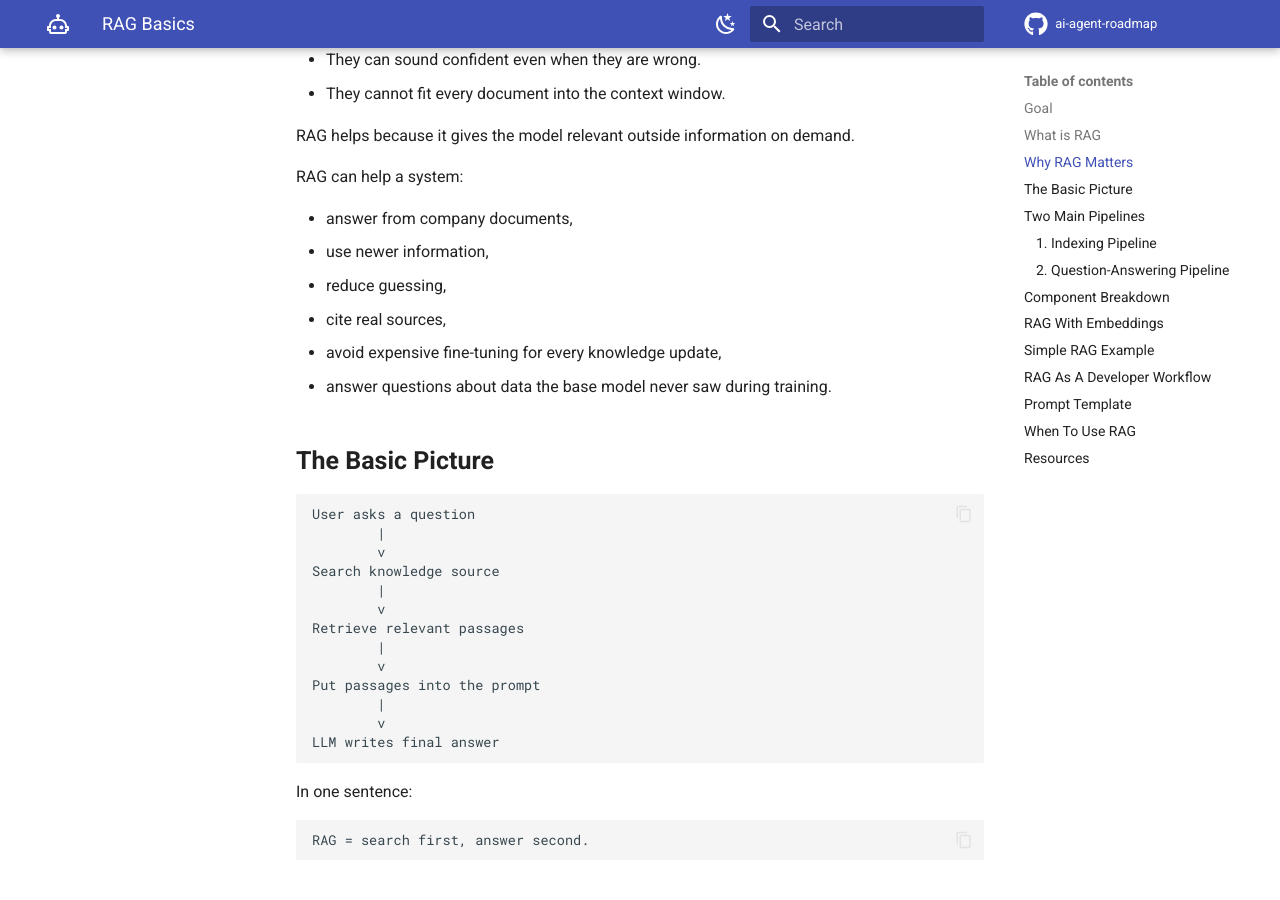
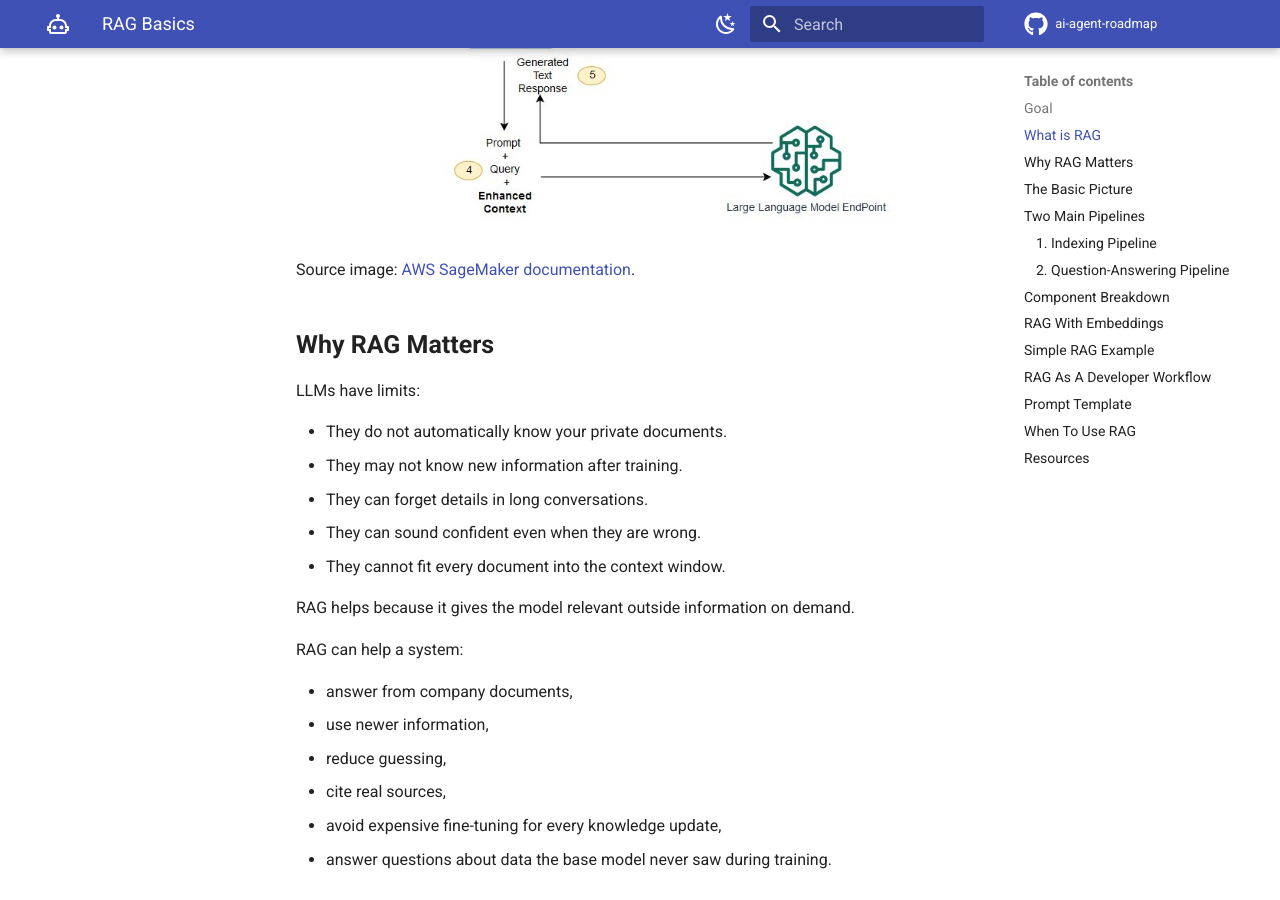
Before and after one commit to AceronX/ai-agent-roadmap, an MkDocs documentation site: the page built from docs/stages/02-llm-fundamentals/rag-basics/index.md, in a window 1280 px wide and 900 px high, scrolled down 1346 px. Built offline with MkDocs 1.6.1 and Material for MkDocs 9.7.7, drawn with Linux system fonts in a browser that asks for light colours; comment, search, counter and statistics services are not loaded.

Commit message:
feat: update rag-basics

````diff
--- a/docs/stages/02-llm-fundamentals/rag-basics/index.md
+++ b/docs/stages/02-llm-fundamentals/rag-basics/index.md
@@ -18,6 +18,8 @@
 
 RAG means **Retrieval-Augmented Generation**.
 
+
+
 Retrieval-Augmented Generation (RAG) combines information retrieval with language generation to produce more accurate, context-aware responses. It uses two components: a retriever, which searches a database to find relevant information, and a generator, which crafts a response based on the retrieved data. Implementing RAG involves using a retrieval model (e.g., embeddings and vector search) alongside a generative language model (like GPT). The process starts by converting a query into embeddings, retrieving relevant documents from a vector database, and feeding them to the language model, which then generates a coherent, informed response. This approach grounds outputs in real-world data, resulting in more reliable and detailed answers.
 
 ```text
@@ -33,6 +35,10 @@
 Give the model useful source text first.
 Then ask it to answer.
 ```
+
+![AWS diagram showing how RAG retrieves external knowledge before sending context to a foundation model](../../../assets/images/aws-sagemaker-rag-architecture.jpg)
+
+Source image: [AWS SageMaker documentation](https://docs.aws.amazon.com/images/sagemaker/latest/dg/images/jumpstart/jumpstart-fm-rag.jpg).
 
 ## Why RAG Matters
 
````
Also changed, not shown: docs/assets/images/aws-sagemaker-rag-architecture.jpg (added).
